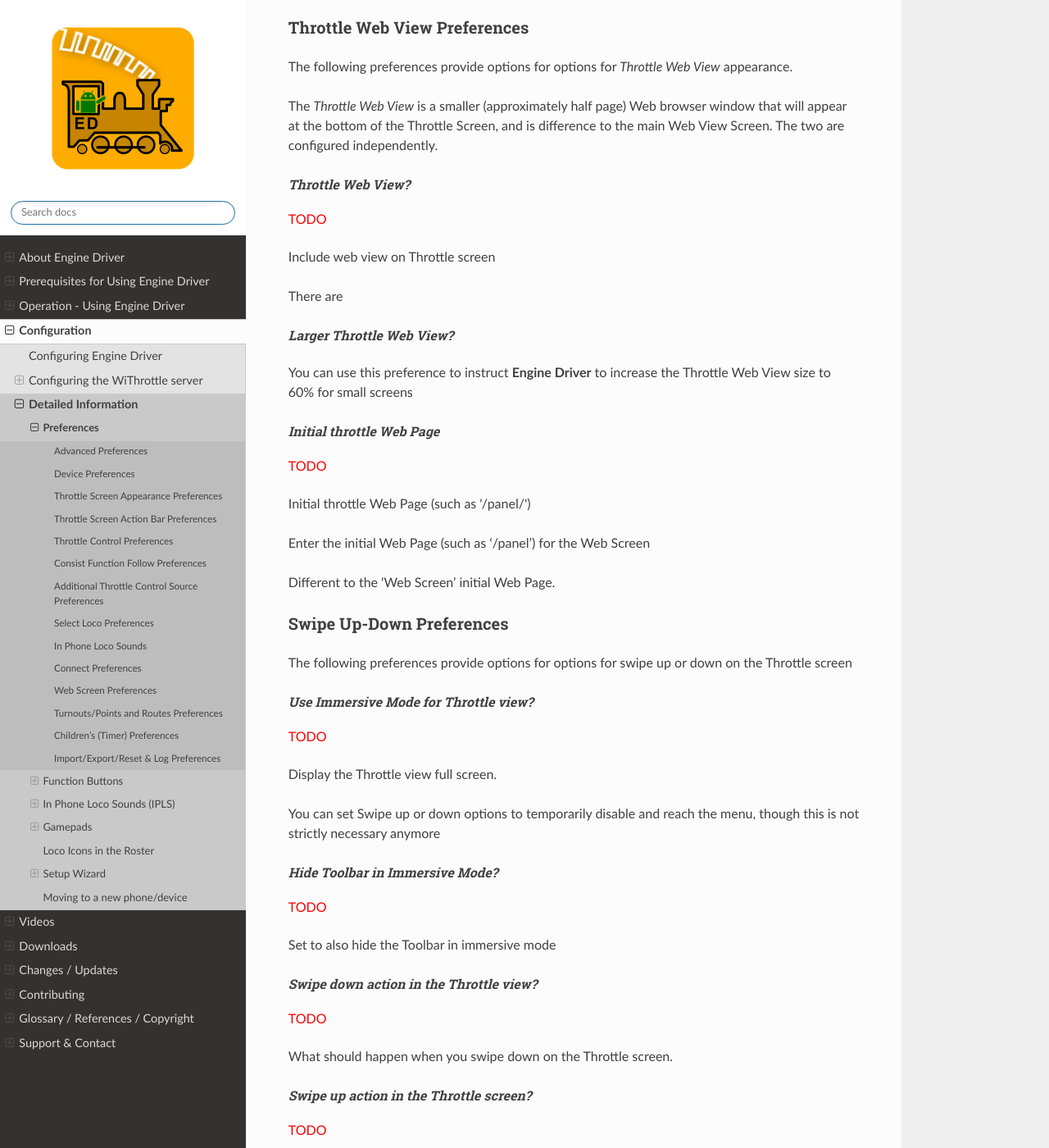
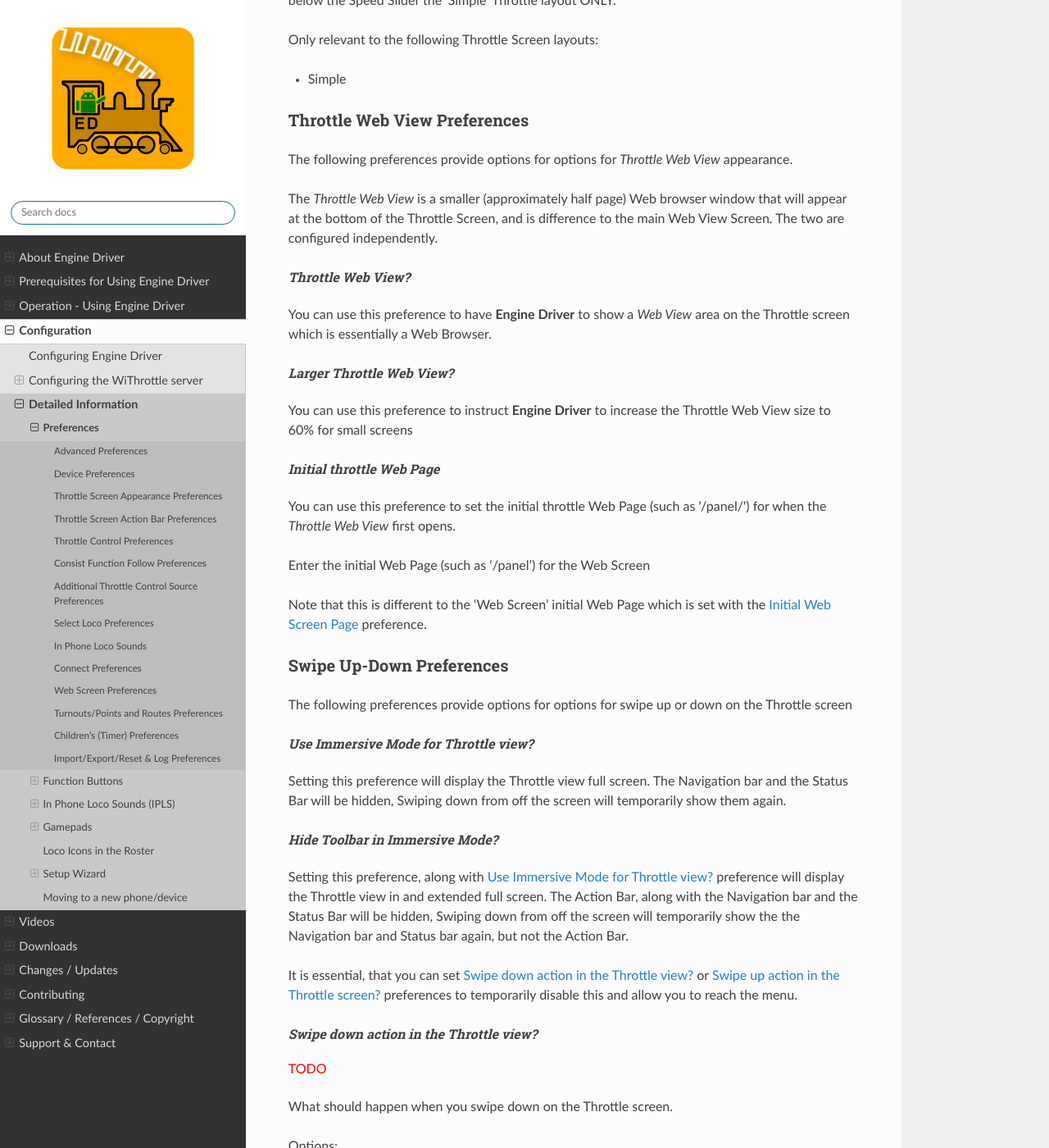
Before and after one commit to flash62au/EngineDriver_Home, a Sphinx documentation site: the page built from docs/configuration/preferences.rst, in a window 1280 px wide and 1400 px high, scrolled down 11604 px. Shown: the whole window at 82% size. Built offline with Sphinx 7.4.7 and the Read the Docs theme 2.0.0, drawn with Linux system fonts in a browser that asks for light colours; comment, search, counter and statistics services are not loaded; some of the changed text lies outside the part shown.

Commit message:
preferences

```diff
--- a/docs/configuration/preferences.rst
+++ b/docs/configuration/preferences.rst
@@ -41,8 +41,6 @@
 
 Screen orientation
 """"""""""""""""""
-
-|todo|
 
 There are four options to choose from:
 
@@ -64,17 +62,16 @@
     * - .. image:: ../_static/images/screenshots/throttle_horizontal_landscape_outline_theme.png
           :scale: 8%
       - Landscape
-    * - |todo|
-      - Auto-Rotate
-    * - |todo|
-      - Auto-Web
+    * - see above
+      - Auto-Rotate |br|\ will switch between |br|\ Portrait and |br|\ landscape when |br|\ you rotate the |br|\ screen
+    * - .. image:: ../_static/images/screenshots/auto_web.png
+          :scale: 8%
+      - Auto-Web |br|\ will show the |br|\ Web Screen when |br|\ you rotate the |br|\ screen
 
 Theme/Style
 """""""""""
 
-|todo|
-
-You can switch between different themes by changing this preference.
+Themes provide different colours and textures to the buttons, backgrounds, sliders etc.  You can switch between different themes by changing this preference.
 
 There are five themes to choose from:
 
@@ -83,7 +80,6 @@
 * High contrast *outline*
 * Dark
 * Colourful
-
 
 .. list-table::
     :width: 100%
@@ -108,8 +104,6 @@
           :scale: 8%
       - Colourful theme
 
-
-
 Localisation
 """"""""""""
 
@@ -369,7 +363,6 @@
 * Vertical Shunting - Left |br| Vertical Switching - Left
 * Vertical Shunting - Right |br| Vertical Switching - Right
 
-
 Haptic Feedback (Vibration) Preferences
 """""""""""""""""""""""""""""""""""""""
 
@@ -495,11 +488,7 @@
 Throttle Web View?
 '''''''''''''''''''''''''''''''''''
 
-|todo|
-
-Include web view on Throttle screen
-
-There are
+You can use this preference to have |ed| to show a *Web View* area on the Throttle screen which is essentially a Web Browser.
 
 Larger Throttle Web View?
 '''''''''''''''''''''''''''''''''''
@@ -509,14 +498,11 @@
 Initial throttle Web Page
 '''''''''''''''''''''''''''''''''''
 
-|todo|
-
-Initial throttle Web Page (such as \'/panel/\')
+You can use this preference to set the initial throttle Web Page (such as \'/panel/\') for when the *Throttle Web View* first opens.
 
 Enter the initial Web Page (such as '/panel') for the Web Screen
 
-Different to the 'Web Screen' initial Web Page.
-
+Note that this is different to the 'Web Screen' initial Web Page which is set with the `Initial Web Screen Page`_ preference.
 
 Swipe Up-Down Preferences
 """""""""""""""""""""""""
@@ -526,18 +512,14 @@
 Use Immersive Mode for Throttle view?
 '''''''''''''''''''''''''''''''''''''
 
-|todo|
-
-Display the Throttle view full screen.
-
-You can set Swipe up or down options to temporarily disable and reach the menu, though this is not strictly necessary anymore
+Setting this preference will display the Throttle view full screen.  The Navigation bar and the Status Bar will be hidden, Swiping down from off the screen will temporarily show them again.
 
 Hide Toolbar in Immersive Mode?
 '''''''''''''''''''''''''''''''''''
 
-|todo|
-
-Set to also hide the Toolbar in immersive mode
+Setting this preference, along with `Use Immersive Mode for Throttle view?`_ preference will display the Throttle view in and extended full screen.  The Action Bar, along with the Navigation bar and the Status Bar will be hidden, Swiping down from off the screen will temporarily show the the Navigation bar and Status bar again, but not the Action Bar.
+
+It is essential, that you can set `Swipe down action in the Throttle view?`_ or `Swipe up action in the Throttle screen?`_ preferences to temporarily disable this and allow you to reach the menu.
 
 Swipe down action in the Throttle view?
 '''''''''''''''''''''''''''''''''''''''
@@ -546,6 +528,17 @@
 
 What should happen when you swipe down on the Throttle screen.
 
+Options:
+
+* None
+* Hide Web View |br| (requires `Throttle Web View?`_ preference to be set)
+* Lock and Dim Screen
+* Dim Screen
+* Immersive Mode temporarily enable-disable
+* Switch Throttle Screen Layouts
+
+
+
 Swipe up action in the Throttle screen?
 '''''''''''''''''''''''''''''''''''''''
 
@@ -553,12 +546,28 @@
 
 What should happen when you swipe up on the Throttle screen.
 
+Options:
+
+* None
+* Hide Web View |br| (requires `Throttle Web View?`_ preference to be set)
+* Lock and Dim Screen
+* Dim Screen
+* Immersive Mode temporarily enable-disable
+* Switch Throttle Screen Layouts
+
+
 Screen Dimming % Value
 '''''''''''''''''''''''''''''''''''
 
 |todo|
 
 Brightness setting to use when dimming the screen (0%-99%). Disables Auto or Adaptive Brightness if set.
+
+Requires that one of the following is set to ``Lock and Dim Screen`` or ``Dim Screen``
+
+* `Swipe down action in the Throttle view?`_
+* `Swipe up action in the Throttle screen?`_
+* `Accelerometer (Shake) Preferences`_
 
 Accelerometer (Shake) Preferences
 """""""""""""""""""""""""""""""""
@@ -574,6 +583,15 @@
 
 Options for when you shake the device
 
+Options:
+
+* None
+* Hide Web View |br| (requires `Throttle Web View?`_ preference to be set)
+* Lock and Dim Screen
+* Dim Screen
+* Immersive Mode temporarily enable-disable
+* Switch Throttle Screen Layouts
+
 Shake Threshold
 '''''''''''''''''''''''''''''''''''
 
@@ -611,58 +629,92 @@
 Throttle Screen Action Bar Preferences
 --------------------------------------
 
-|todo|
-
-The following preferences provide options for
+The following preferences provide options for showing additional buttons on the Action Bar, primarily at the top of the Throttle Screen though some will show on many screens.
 
 Emergency Stop button?
 """"""""""""""""""""""
 
-|todo|
-
-Show loco Emergency Stop button in action bar
+.. image:: ../_static/images/parts/estop.png
+   :align: right
+   :scale: 50%
+
+Setting this preference will display an Emergency Stop button in Action Bar of most of the Main Screens.
+
+Clicking this button will attempt to quickly stop all locos controlled by the device / phone.  Locos controlled by other people/devices are not stopped.
 
 Layout Power button?
 """"""""""""""""""""
 
-|todo|
-
-Show Layout Power button in action bar
+.. image:: ../_static/images/parts/power_green.png
+   :align: right
+   :scale: 50%
+
+Setting this preference will display a *Layout Power button* in Action Bar of most of the Main Screens.
+
+Clicking this button will turn on/off the power to the track. The colour of the button will change colour:
+
+* 'Amber' = unknown state
+* 'Red' = Power is Off
+* 'Green' = Power is On
 
 Flashlight button?
 """"""""""""""""""
 
-|todo|
-
-Show Flashlight button in action bar
+.. image:: ../_static/images/parts/flashlight_on.png
+   :align: right
+   :scale: 50%
+
+
+Setting this preference will display a *Flashlight* button in action bar of the Throttle Screen.
+
+Clicking this button will turn on/off the Device's camera light.
+
+This preference will be disabled (unable to be set) if the device does not have a camera.
 
 Fast Clock Display
 """"""""""""""""""
 
-|todo|
-
-Set format for Fast Clock display in action bar
+.. image:: ../_static/images/parts/fast_clock.png
+   :align: right
+   :scale: 50%
+
+Use this preference to set the format for *Fast Clock display* in action bar:
+
+* none
+* 12 Hour format
+* 24 Hour format
 
 Throttle Web View button?
 """""""""""""""""""""""""
 
-|todo|
-
-Show button in action bar to show/hide Throttle Web View. (requires 'Throttle Web View' preference to be enabled)
+.. image:: ../_static/images/parts/web_view.png
+   :align: right
+   :scale: 50%
+
+
+|todo|
+
+Setting this preference will display a button in action bar of the Throttle Screen to show/hide *Throttle Web View*. Requires `Throttle Web View?`_ preference to be enabled.
+
+Clicking this button will show / hide the *Throttle Web View* on the Throttle Screen.
+
+Note: if the `Throttle Web View?`_ preference is not enabled the button will do nothing.
 
 Layout Switch Button Preferences
 """"""""""""""""""""""""""""""""
 
-|todo|
-
-The following preferences provide options for
+The following preferences provide options for an optional button on the Action Bar to switch Throttle Screen layouts.
 
 Show Layout Switch button?
 '''''''''''''''''''''''''''''''''''
 
-|todo|
-
-Show the Throttle Layout Switch button in the Throttle Screen action bar to allow quick changing of Throttle Layouts
+.. image:: ../_static/images/parts/throttle_switch_button.png
+   :align: right
+   :scale: 50%
+
+|todo|
+
+Show the Throttle Layout Switch button in the Throttle Screen action bar to allow quick changing between to preset Throttle Layouts.
 
 First Screen Layout
 '''''''''''''''''''''''''''''''''''
@@ -680,6 +732,10 @@
 
 In phone sounds button
 """"""""""""""""""""""
+
+.. image:: ../_static/images/parts/in_device_sounds_outline.png
+   :align: right
+   :scale: 50%
 
 |todo|
 
```
Also changed, not shown: docs/operation/interface.rst (+23 -8 lines), docs/_static/images/screenshots/auto_web.png (added).
